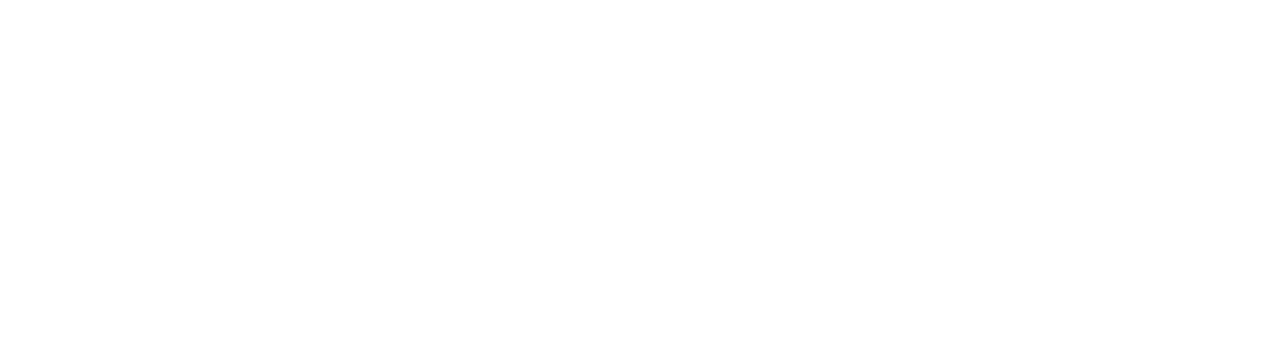
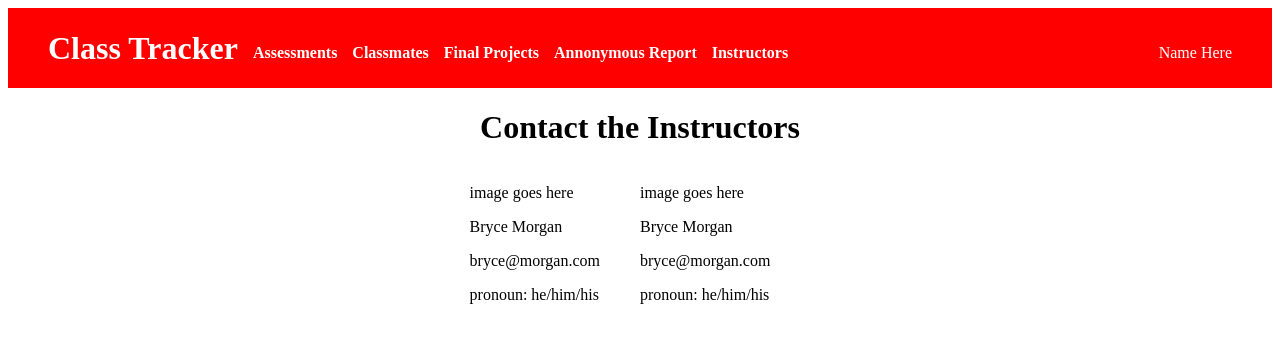
Before and after one commit to gootieno/ClassTracker, a React (Create React App) app in the folder frontend/: page /contact-instructors in a window 1280 px wide. Shown: the top 342 px of the page. Built offline with nearby package versions, Linux system fonts and the light colour scheme.

Commit message:
created a contact instructors component and coded some basic css

```diff
--- a/frontend/src/App.js
+++ b/frontend/src/App.js
@@ -6,6 +6,7 @@
 import ClassMates from "./components/ClassMates"
 import FinalProjects from "./components/FinalProjects"
 import Conduct from "./components/Conduct"
+import ContactInstructors from "./components/ContactInstructors"
 
 function App() {
 	return (
@@ -17,6 +18,7 @@
 				<Route path='/classmates' component={ClassMates} />
 				<Route path='/final-projects' component={FinalProjects} />
 				<Route path='/conduct' component={Conduct} />
+				<Route path='/contact-instructors' component={ContactInstructors} />
 			</Switch>
 		</BrowserRouter>
 	)
--- /dev/null
+++ b/frontend/src/components/ContactInstructors.jsx
@@ -0,0 +1,26 @@
+import React from "react"
+import NavBar from "./NavBar"
+import "./contact_instructors.css"
+
+export default function ContactInstructors() {
+	return (
+		<div>
+			<NavBar />
+			<h1 className='contact-instructors-title'>Contact the Instructors</h1>
+			<div className='instructor-card-container'>
+				<div className='instructor-card'>
+					<p>image goes here</p>
+					<p>Bryce Morgan</p>
+					<p>bryce@morgan.com</p>
+					<p>pronoun: he/him/his</p>
+				</div>
+				<div className='instructor-card'>
+					<p>image goes here</p>
+					<p>Bryce Morgan</p>
+					<p>bryce@morgan.com</p>
+					<p>pronoun: he/him/his</p>
+				</div>
+			</div>
+		</div>
+	)
+}
--- a/frontend/src/components/FinalProjects.jsx
+++ b/frontend/src/components/FinalProjects.jsx
@@ -1,6 +1,6 @@
 import React from "react"
 import NavBar from "./NavBar"
-import "./finalprojects.css"
+import "./final_projects.css"
 
 export default function FinalProjects() {
   return (
--- a/frontend/src/components/NavBar.jsx
+++ b/frontend/src/components/NavBar.jsx
@@ -25,7 +25,7 @@
 				<NavLink className='navbar-container-row__navs smaller' to='/conduct'>
 					Annonymous Report
 				</NavLink>
-				<NavLink className='navbar-container-row__navs smaller' to='/instructors'>
+				<NavLink className='navbar-container-row__navs smaller' to='/contact-instructors'>
 					Instructors
 				</NavLink>
 			</div>
--- /dev/null
+++ b/frontend/src/components/contact_instructors.css
@@ -0,0 +1,15 @@
+.contact-instructors-title {
+	text-align: center;
+}
+
+.instructor-card-container {
+	display: flex;
+	margin-left: auto;
+	margin-right: auto;
+	justify-content: center;
+	width: 60rem;
+}
+
+.instructor-card {
+	margin-right: 40px;
+}
```
Also changed, not shown: frontend/src/components/final_projects.css (renamed from frontend/src/components/finalprojects.css).
